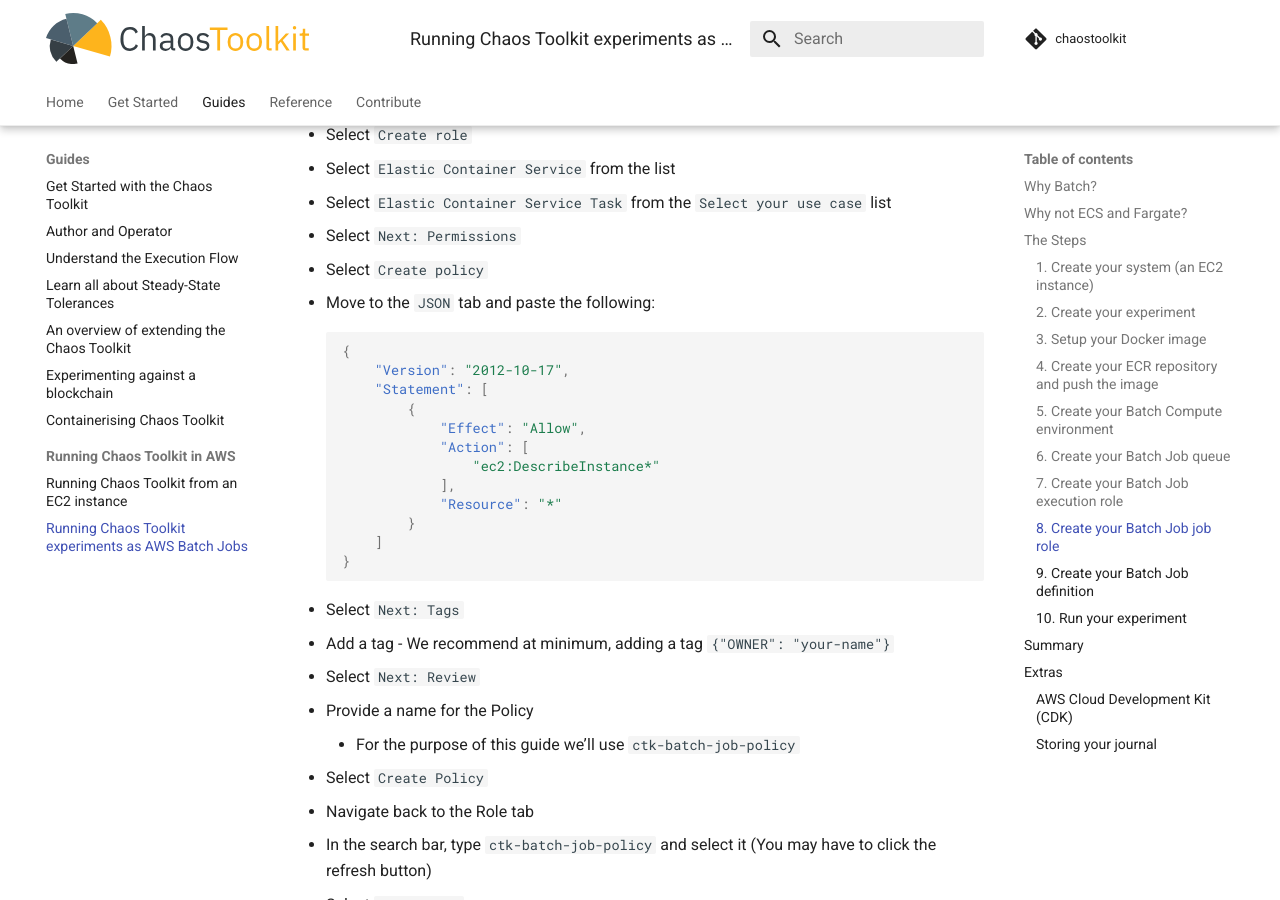
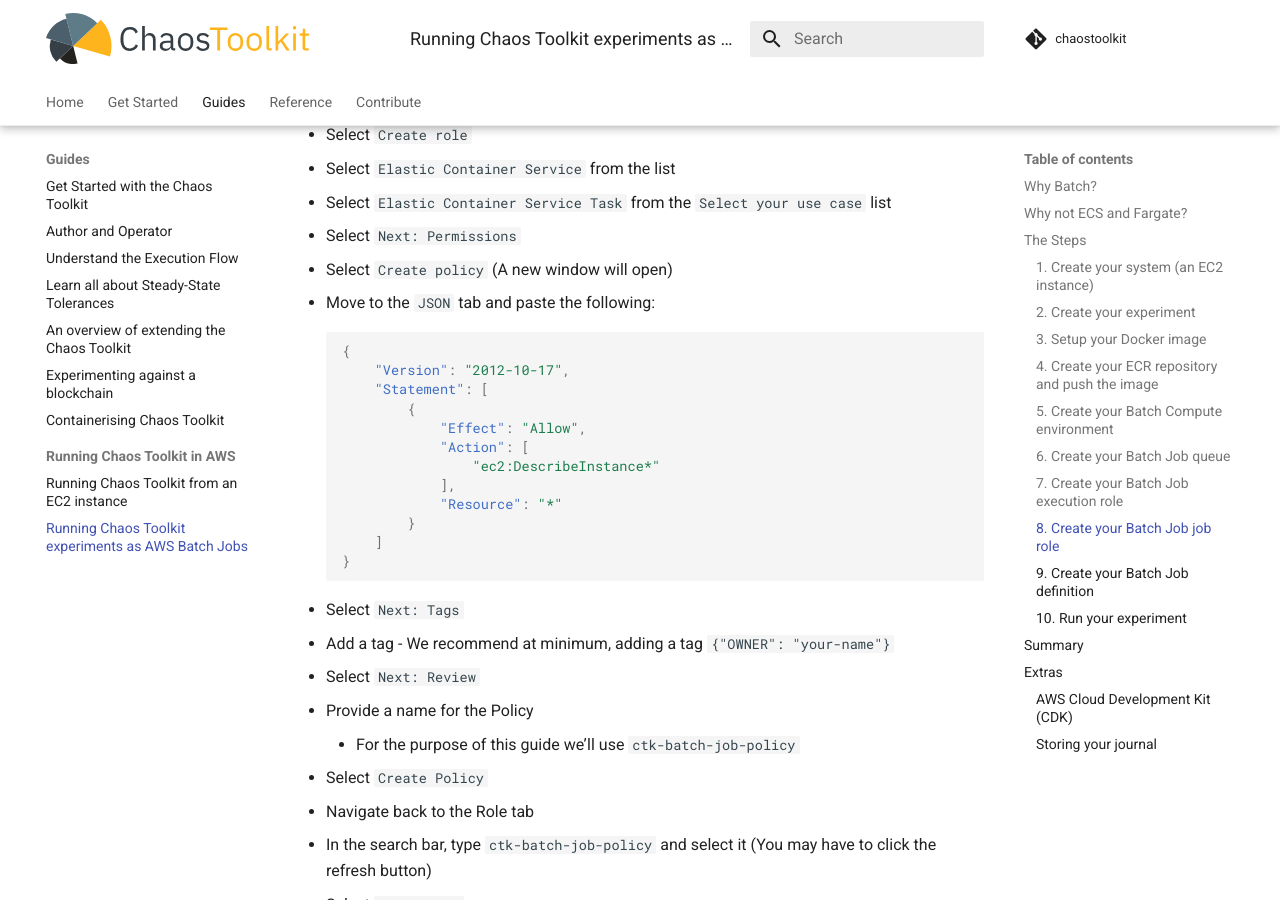
Before and after one commit to chaostoolkit/chaostoolkit-documentation, an MkDocs documentation site: the page built from sources/reference/tutorials/batch.md, in a window 1280 px wide and 900 px high, scrolled down 6454 px. Built offline with MkDocs 1.6.1 and Material for MkDocs 9.7.7, drawn with Linux system fonts in a browser that asks for light colours; comment, search, counter and statistics services are not loaded.

Commit message:
Mention new window opens
Signed-off-by: Ciaran Evans <ciaran@reliably.com>

````diff
--- a/sources/reference/tutorials/batch.md
+++ b/sources/reference/tutorials/batch.md
@@ -292,7 +292,7 @@
 * Select `Elastic Container Service` from the list
 * Select `Elastic Container Service Task` from the `Select your use case` list
 * Select `Next: Permissions`
-* Select `Create policy`
+* Select `Create policy` (A new window will open)
 * Move to the `JSON` tab and paste the following:
 ```json
 {
````
